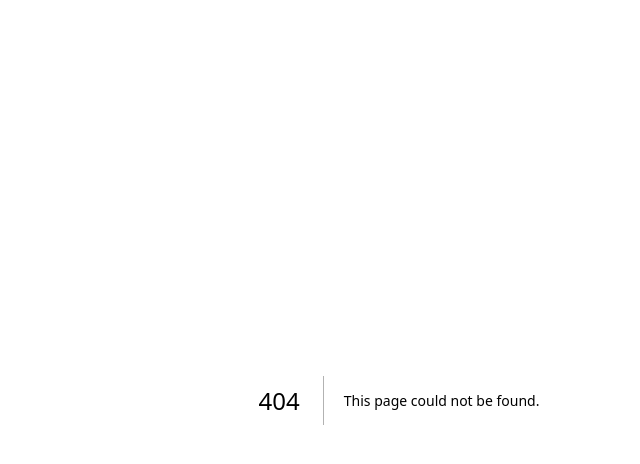
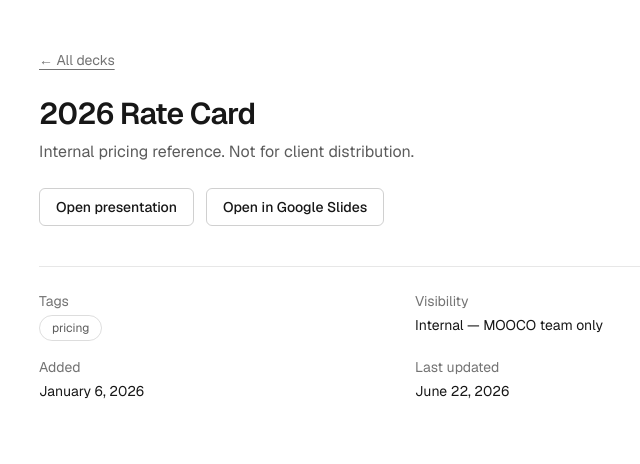
Before and after one commit to mooco-studio-org/mooco-deck-manager, a Next.js app: page /2026-rate-card in a window 1280 px wide. Before the commit this address had no page. Shown: the top 464 px of the page, without its empty margins (241-881 px from the left). Built offline with nearby package versions, Linux system fonts and the light colour scheme.

Commit message:
feat: add the presentation detail page

```diff
--- /dev/null
+++ b/app/[slug]/not-found.tsx
@@ -0,0 +1,18 @@
+import Link from "next/link";
+
+export default function NotFound() {
+  return (
+    <main className="mx-auto w-full max-w-3xl px-6 py-24 text-center">
+      <h1 className="text-2xl font-semibold tracking-tight">Presentation not found</h1>
+      <p className="mt-2 opacity-70">
+        This deck does not exist, or it is not visible to you.
+      </p>
+      <Link
+        href="/"
+        className="mt-6 inline-block text-sm underline underline-offset-4 opacity-60 hover:opacity-100"
+      >
+        ← All decks
+      </Link>
+    </main>
+  );
+}
--- /dev/null
+++ b/app/[slug]/page.tsx
@@ -0,0 +1,113 @@
+import Link from "next/link";
+import { notFound } from "next/navigation";
+import type { Metadata } from "next";
+import { getViewer } from "@/lib/viewer";
+import { getPresentationBySlug } from "@/lib/presentations";
+
+const dateFormat = new Intl.DateTimeFormat("en", {
+  year: "numeric",
+  month: "long",
+  day: "numeric",
+});
+
+export async function generateMetadata({
+  params,
+}: PageProps<"/[slug]">): Promise<Metadata> {
+  const { slug } = await params;
+  const presentation = await getPresentationBySlug(slug, await getViewer());
+
+  if (!presentation) {
+    return { title: "Not found" };
+  }
+
+  return {
+    title: presentation.title,
+    description: presentation.description ?? undefined,
+  };
+}
+
+export default async function PresentationPage({ params }: PageProps<"/[slug]">) {
+  const { slug } = await params;
+  const presentation = await getPresentationBySlug(slug, await getViewer());
+
+  if (!presentation) {
+    notFound();
+  }
+
+  return (
+    <main className="mx-auto w-full max-w-3xl px-6 py-12">
+      <Link
+        href="/"
+        className="text-sm underline underline-offset-4 opacity-60 hover:opacity-100"
+      >
+        ← All decks
+      </Link>
+
+      <h1 className="mt-6 text-3xl font-semibold tracking-tight">
+        {presentation.title}
+      </h1>
+
+      {presentation.description && (
+        <p className="mt-2 opacity-70">{presentation.description}</p>
+      )}
+
+      <div className="mt-6 flex flex-wrap gap-3">
+        <a
+          href={presentation.liveUrl}
+          target="_blank"
+          rel="noreferrer"
+          className="rounded-md border border-current/20 px-4 py-2 text-sm font-medium transition hover:bg-current/5"
+        >
+          Open presentation
+        </a>
+        {presentation.editorUrl && (
+          <a
+            href={presentation.editorUrl}
+            target="_blank"
+            rel="noreferrer"
+            className="rounded-md border border-current/20 px-4 py-2 text-sm font-medium transition hover:bg-current/5"
+          >
+            Open in Google Slides
+          </a>
+        )}
+      </div>
+
+      <dl className="mt-10 grid gap-x-8 gap-y-4 border-t border-current/10 pt-6 text-sm sm:grid-cols-2">
+        <div>
+          <dt className="opacity-60">Tags</dt>
+          <dd className="mt-1 flex flex-wrap gap-2">
+            {presentation.tags.map((tag) => (
+              <Link
+                key={tag}
+                href={{ pathname: "/", query: { tag } }}
+                className="rounded-full border border-current/20 px-3 py-1 text-xs opacity-70 transition hover:opacity-100"
+              >
+                {tag}
+              </Link>
+            ))}
+          </dd>
+        </div>
+        <div>
+          <dt className="opacity-60">Visibility</dt>
+          <dd className="mt-1">
+            {presentation.visibility === "public"
+              ? "Public — shareable outside the studio"
+              : "Internal — MOOCO team only"}
+          </dd>
+        </div>
+        <div>
+          <dt className="opacity-60">Added</dt>
+          <dd className="mt-1">
+            {dateFormat.format(new Date(presentation.createdAt))}
+          </dd>
+        </div>
+        <div>
+          <dt className="opacity-60">Last updated</dt>
+          <dd className="mt-1">
+            {dateFormat.format(new Date(presentation.updatedAt))}
+          </dd>
+        </div>
+      </dl>
+    </main>
+  );
+}
```
